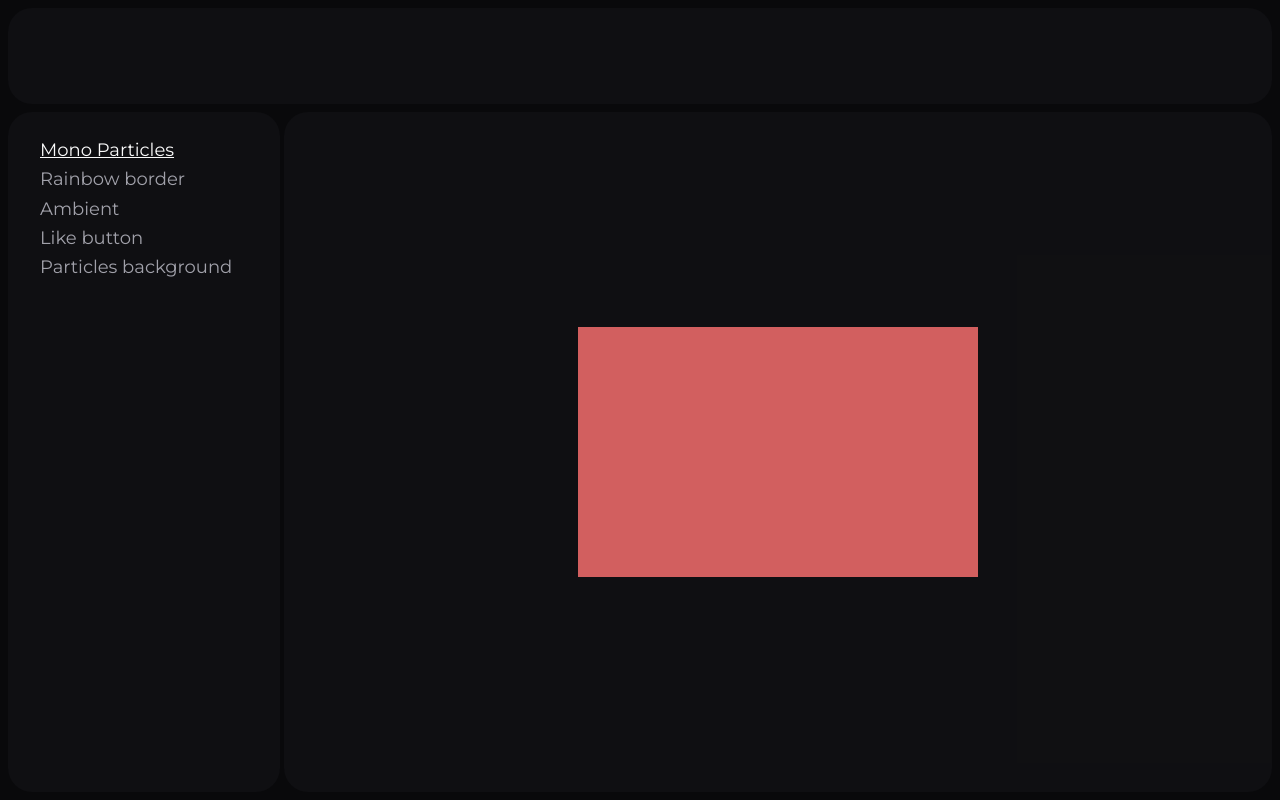
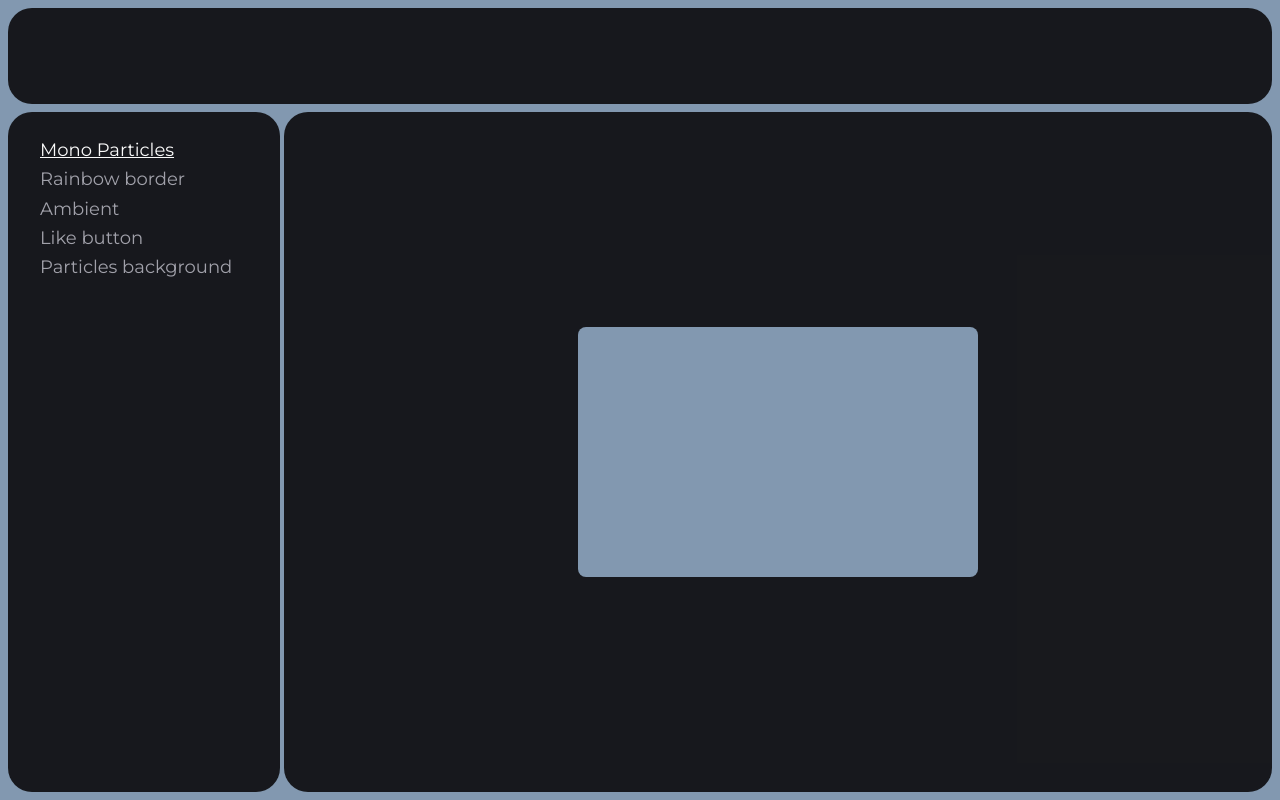
Before and after one commit to efflepw/juicy-ui, a React (Vite) app: page / in a window 1280 px wide. Built offline with nearby package versions, Linux system fonts and the light colour scheme.

Commit message:
feat: small improvements

```diff
--- a/src/App.css
+++ b/src/App.css
@@ -2,7 +2,7 @@ body {
   padding: 0;
   margin: 0;
 
-  background-color: #09090b;
+  background-color: #8298b0;
 }
 
 .centered-div {
--- a/src/App.tsx
+++ b/src/App.tsx
@@ -63,9 +63,8 @@ const App = () => {
 
   return (
     <>
-      {/* <Particles /> */}
       <div className="h-screen flex flex-col p-2 gap-2">
-        <header className="h-24 bg-lightdark rounded-3xl"></header>
+        <header className="h-24 bg-secondary rounded-3xl"></header>
         <main
           className="grid flex-grow gap-1"
           style={{ gridTemplateColumns: "1fr 5fr" }}
--- a/src/components/Destroy/MonoParticles/MonoParticles.css
+++ b/src/components/Destroy/MonoParticles/MonoParticles.css
@@ -22,8 +22,10 @@
 .mono-particles-content {
   width: 100%;
   height: 100%;
-  background-color: #d25f5f;
+  background-color: #8298b0;
 
   z-index: 3;
   position: relative;
+
+  border-radius: 8px;
 }
--- a/src/components/Destroy/MonoParticles/MonoParticles.tsx
+++ b/src/components/Destroy/MonoParticles/MonoParticles.tsx
@@ -71,7 +71,7 @@ const MonoParticles = () => {
 
     const drawParticles = () => {
       ctx.clearRect(0, 0, canvas.width, canvas.height);
-      ctx.fillStyle = "#d25f5f";
+      ctx.fillStyle = "#8298b0";
 
       particles = updateParticlesPosition(particles, iter);
 
--- a/tailwind.config.js
+++ b/tailwind.config.js
@@ -7,6 +7,8 @@ module.exports = {
         montserrat: ["Montserrat", "sans-serif"],
       },
       backgroundColor: {
+        light: "#8298B0",
+        secondary: "#101013ee",
         dark: "#09090b",
         lightdark: "#101013ee",
       },
```
